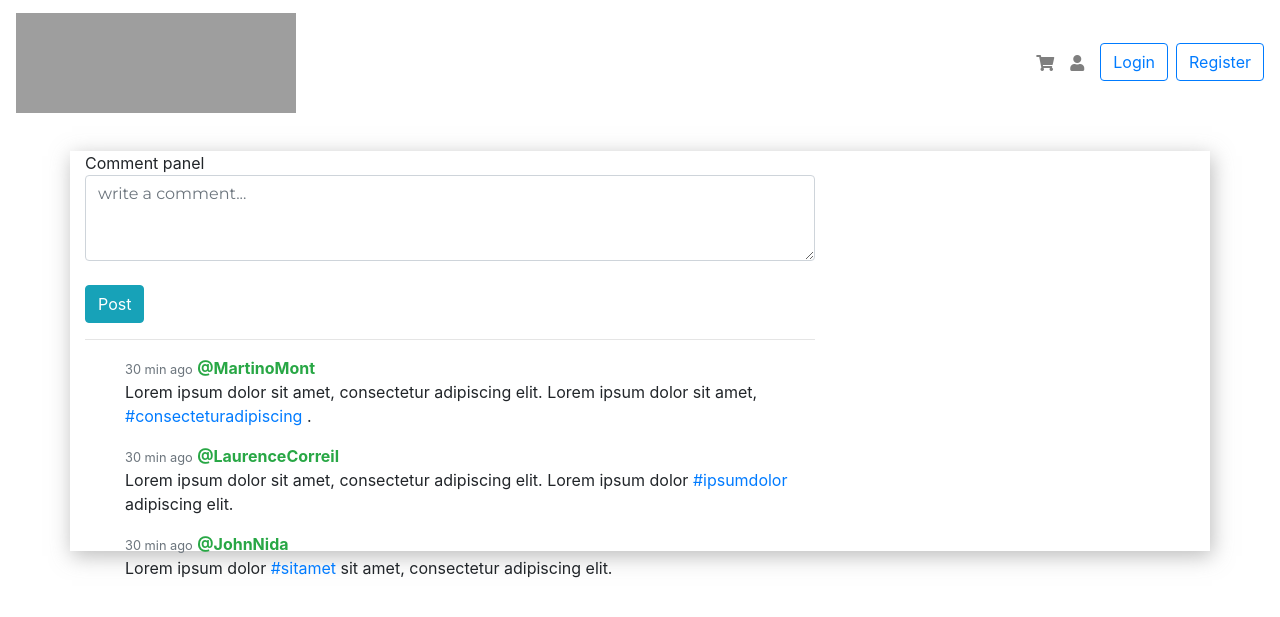
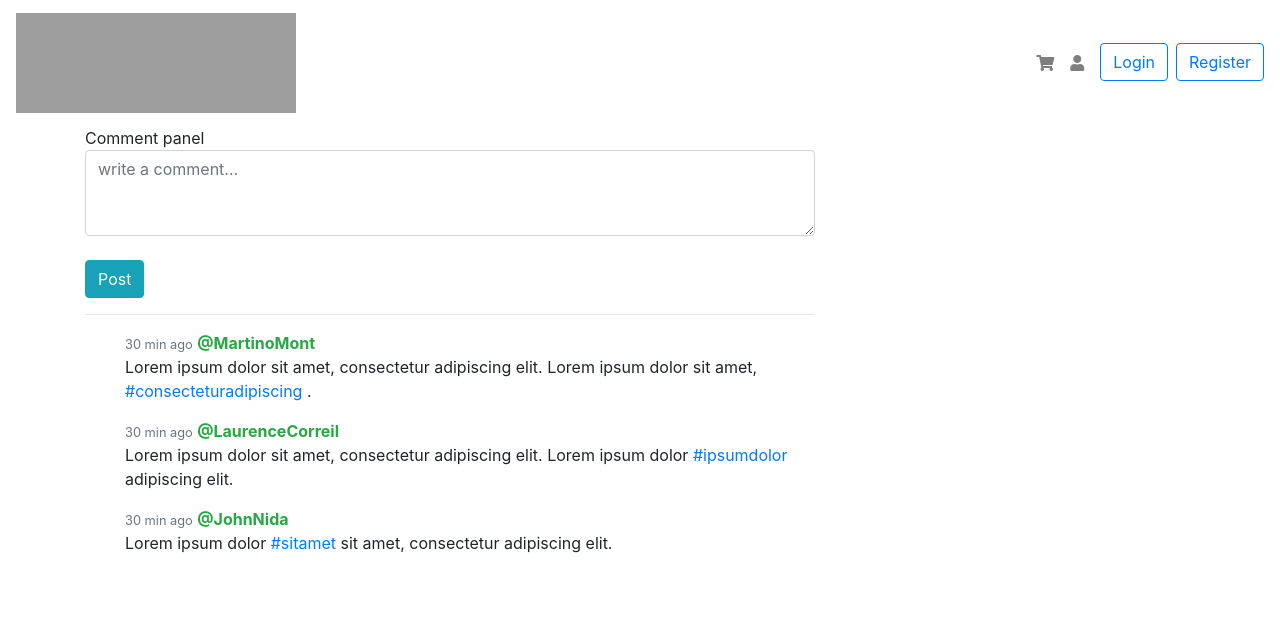
Before and after one commit to JohanOlsson99/D0018E_Databaser, a Flask app: page /com in a window 1280 px wide. Shown: the top 617 px of the page. Run offline with Flask 2, Linux system fonts and the light colour scheme; parts of the project's set-up code (start-up, migrations or seed data) failed here and were passed over; some libraries are stand-ins or nearby versions; grey boxes are pictures that could not be loaded.

Commit message:
Update layout.html

```diff
--- a/templates/layout.html
+++ b/templates/layout.html
@@ -4,11 +4,9 @@
     <!-- Required meta tags -->
     <meta charset="utf-8">
     <meta name="viewport" content="width=device-width, initial-scale=1, shrink-to-fit=no">
-    <link rel="shortcut icon" href="{{ url_for('static', filename='favicon.ico') }}">
 
     <!-- CSS -->
     <link rel="stylesheet" type="text/css" href="{{ url_for('static', filename='main.css') }}">
-    <link rel="stylesheet" type="text/css" href="{{ url_for('static', filename='login.css') }}">
 
     <!-- Bootstrap CSS -->
     <link rel="stylesheet" href="https://maxcdn.bootstrapcdn.com/bootstrap/4.0.0/css/bootstrap.min.css"
@@ -40,8 +38,7 @@
 
 </head>
 <body>
-<div class="div all-encapsulated">
-    <div class=" div header-class">
+    <div class="layout-container">
         <!-- Navbar -->
         <nav class="navbar navbar-expand-md navbar-light sticky-top">
 
@@ -121,7 +118,7 @@
     </div>
 
 
-    <div class="content-class div">
+    <div class="content-class">
         {% with messages = get_flashed_messages(with_categories=true) %}
         {% if messages %}
         {% for category, message in messages %}
@@ -136,7 +133,5 @@
         {% block content %}
         {% endblock %}
     </div>
-
-</div>
 </body>
 </html>
```
